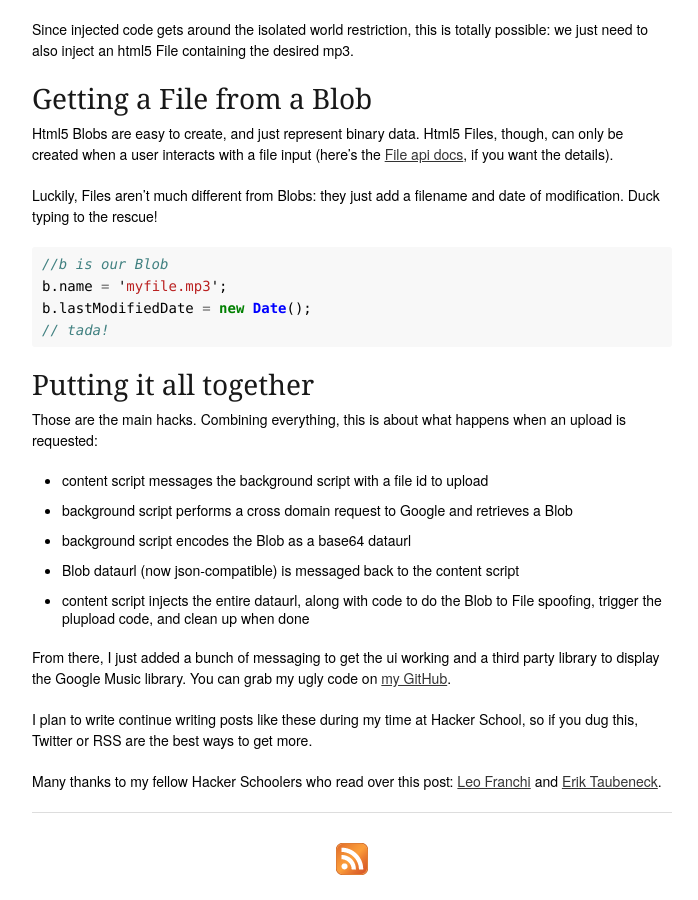
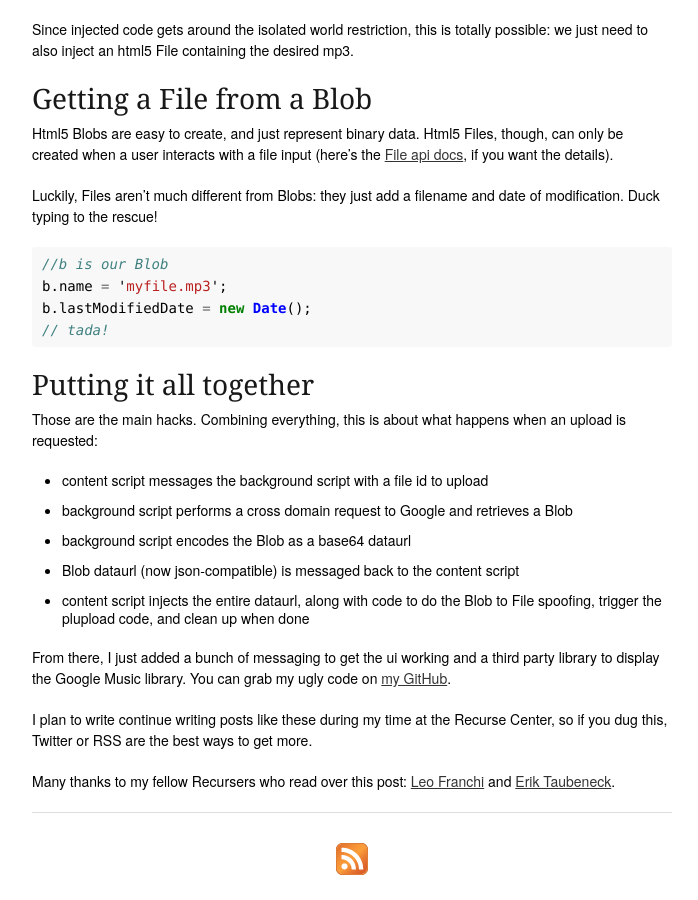
Before and after one commit to simon-weber/simon-weber.github.com, a Jekyll site: the page built from _posts/2013-06-05-chrome-extension-hacks.md, in a window 1280 px wide and 900 px high, scrolled down 2406 px. Shown: the whole window, without its empty margins (438-1136 px from the left). Built offline with Jekyll 4.4.1, drawn with Linux system fonts in a browser that asks for light colours; some of the changed text lies outside the part shown.

Commit message:
HS->RC; update bio

```diff
--- a/_posts/2013-06-05-chrome-extension-hacks.md
+++ b/_posts/2013-06-05-chrome-extension-hacks.md
@@ -9,7 +9,7 @@
 
 <p class="meta">June 5 2013</p>
 
-I just shipped my first Hacker School project: a Chrome extension that scratches a personal itch.
+I just shipped my first Recurse Center project: a Chrome extension that scratches a personal itch.
 I use [turntable.fm](http://turntable.fm) every now and then, which lets me dj music with friends.
 There, I can search for a song, and if someone has previously uploaded it, queue it up for everyone to hear.
 If turntable doesn't have a song, I can upload a file from my computer.
@@ -144,6 +144,6 @@
 From there, I just added a bunch of messaging to get the ui working and a third party library to display the Google Music library.
 You can grab my ugly code on [my GitHub](https://github.com/simon-weber/Google-Music-Turntable-Uploader).
 
-I plan to write continue writing posts like these during my time at Hacker School, so if you dug this, Twitter or RSS are the best ways to get more.
+I plan to write continue writing posts like these during my time at the Recurse Center, so if you dug this, Twitter or RSS are the best ways to get more.
 
-Many thanks to my fellow Hacker Schoolers who read over this post: [Leo Franchi](http://lfranchi.com) and [Erik Taubeneck](https://github.com/eriktaubeneck).
+Many thanks to my fellow Recursers who read over this post: [Leo Franchi](http://lfranchi.com) and [Erik Taubeneck](https://github.com/eriktaubeneck).
--- a/index.html
+++ b/index.html
@@ -4,8 +4,7 @@
 ---
 <div class="landing-item">
     I'm a hacker and jazz sax player hailing from Hershey, Pennsylvania.
-    I recently finished the summer batch of <a href="http://hackerschool.com">Hacker School</a>,
-    and now I'm working for Venmo.
+    I've been working for Venmo since finishing the Summer '13 <a href="https://www.recurse.com">Recurse Center</a> batch.
 </div>
 
 
```
Also changed, not shown: _posts/2013-05-14-gmusicapi-retrospective.md (+1 -1 lines), _posts/2013-07-31-go-openshift-and-strangers.md (+1 -1 lines).
